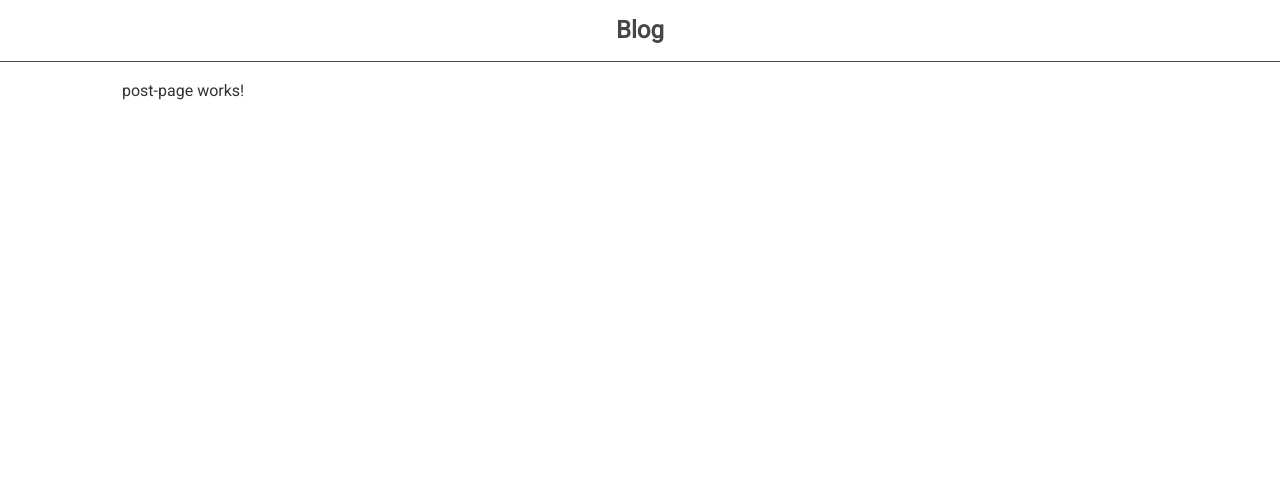
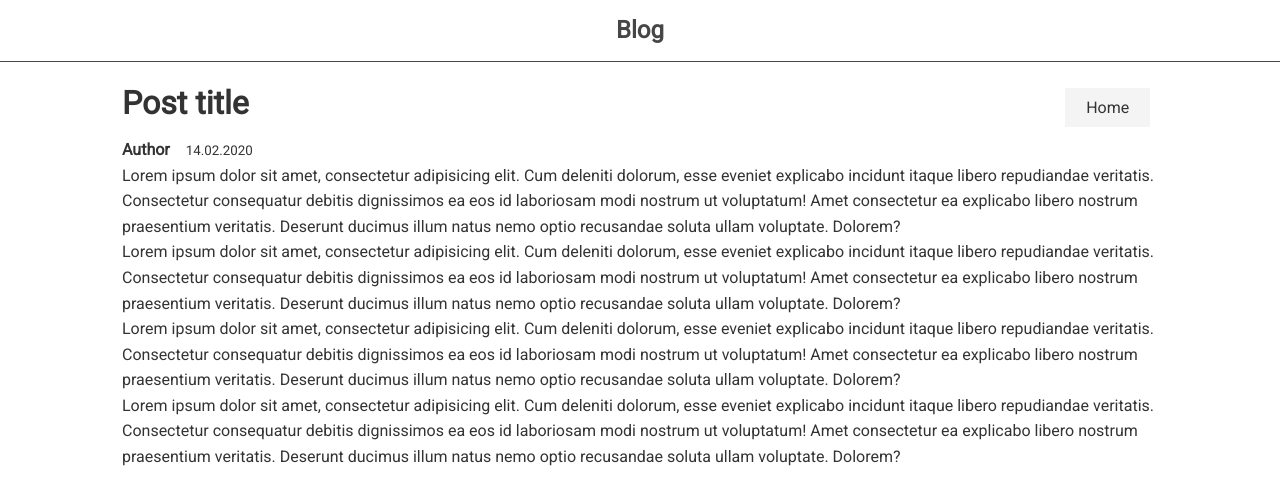
Before and after one commit to olehantykuz/angular-blog, an Angular app: page /posts/1 in a window 1280 px wide. Shown: the top 504 px of the page. Built offline with nearby package versions, Linux system fonts and the light colour scheme.

Commit message:
html and css of post-page

```diff
--- a/src/app/post-page/post-page.component.html
+++ b/src/app/post-page/post-page.component.html
@@ -1 +1,17 @@
-<p>post-page works!</p>
+<div class="post">
+  <div class="header">
+    <h1>Post title</h1>
+
+    <button routerLink="/" class="btn badge-link">Home</button>
+  </div>
+  <div class="info">
+    <strong>Author</strong>
+    <small>14.02.2020</small>
+  </div>
+  <div>
+    <p>Lorem ipsum dolor sit amet, consectetur adipisicing elit. Cum deleniti dolorum, esse eveniet explicabo incidunt itaque libero repudiandae veritatis. Consectetur consequatur debitis dignissimos ea eos id laboriosam modi nostrum ut voluptatum! Amet consectetur ea explicabo libero nostrum praesentium veritatis. Deserunt ducimus illum natus nemo optio recusandae soluta ullam voluptate. Dolorem?</p>
+    <p>Lorem ipsum dolor sit amet, consectetur adipisicing elit. Cum deleniti dolorum, esse eveniet explicabo incidunt itaque libero repudiandae veritatis. Consectetur consequatur debitis dignissimos ea eos id laboriosam modi nostrum ut voluptatum! Amet consectetur ea explicabo libero nostrum praesentium veritatis. Deserunt ducimus illum natus nemo optio recusandae soluta ullam voluptate. Dolorem?</p>
+    <p>Lorem ipsum dolor sit amet, consectetur adipisicing elit. Cum deleniti dolorum, esse eveniet explicabo incidunt itaque libero repudiandae veritatis. Consectetur consequatur debitis dignissimos ea eos id laboriosam modi nostrum ut voluptatum! Amet consectetur ea explicabo libero nostrum praesentium veritatis. Deserunt ducimus illum natus nemo optio recusandae soluta ullam voluptate. Dolorem?</p>
+    <p>Lorem ipsum dolor sit amet, consectetur adipisicing elit. Cum deleniti dolorum, esse eveniet explicabo incidunt itaque libero repudiandae veritatis. Consectetur consequatur debitis dignissimos ea eos id laboriosam modi nostrum ut voluptatum! Amet consectetur ea explicabo libero nostrum praesentium veritatis. Deserunt ducimus illum natus nemo optio recusandae soluta ullam voluptate. Dolorem?</p>
+  </div>
+</div>
--- a/src/app/post-page/post-page.component.scss
+++ b/src/app/post-page/post-page.component.scss
@@ -0,0 +1,19 @@
+.post {
+
+  .header {
+    display: flex;
+    justify-content: space-between;
+    align-items: center;
+  }
+
+  h1 {
+    margin-bottom: 0.5rem;
+  }
+
+  .info {
+    strong {
+      margin-right: 1rem;
+    }
+  }
+
+}
```
